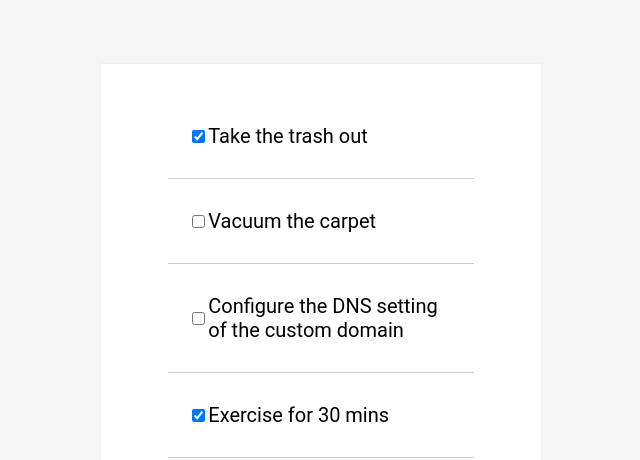
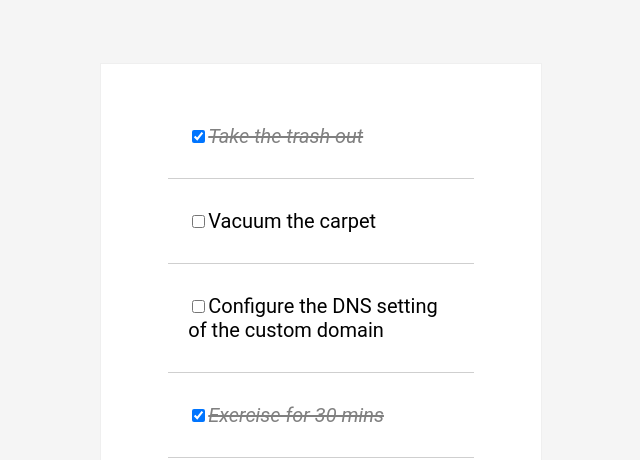
Before and after one commit to sumasubbu/react, a React (Create React App) app: page / in a window 1280 px wide. Shown: the top 460 px of the page, without its empty margins (319-959 px from the left). Built offline with nearby package versions, Linux system fonts and the light colour scheme.

Commit message:
added inline styling for completed todos

```diff
--- a/src/components/TodoItem.js
+++ b/src/components/TodoItem.js
@@ -2,13 +2,23 @@ import React from "react";
 import "./css/style.css"
 
 function TodoItem(props) {
+
+  const completedTodoStyle = {
+    color: "#808080",
+    fontStyle: "italic",
+    textDecoration: "line-through"
+  }
+
   return (
     <div className = "todoItem">
       {/* */}
-      <input type="checkbox" checked={props.item.completed}
+
+     <label style={props.item.completed? completedTodoStyle : null}>
+       <input type="checkbox" checked={props.item.completed}
       onChange={(event)=> props.handleChange(props.item.id)} >
         </input>
-     <label>{props.item.text}</label>
+        {props.item.text}
+       </label>
 
     </div>
   )
```
